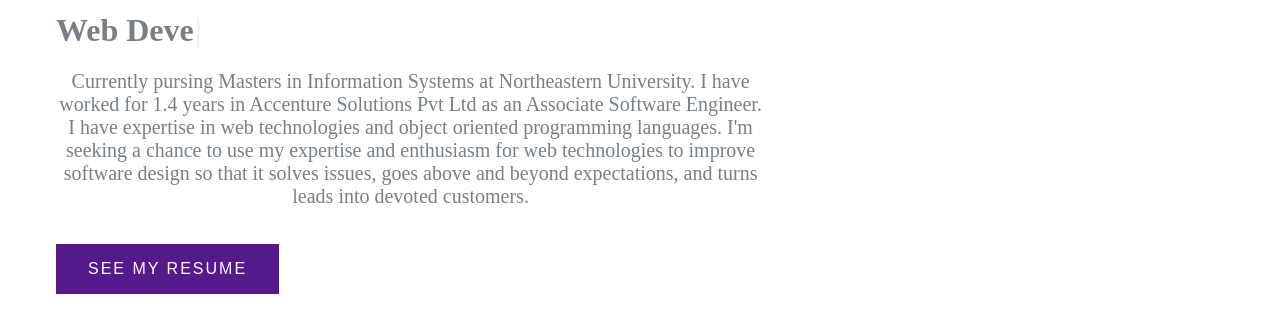
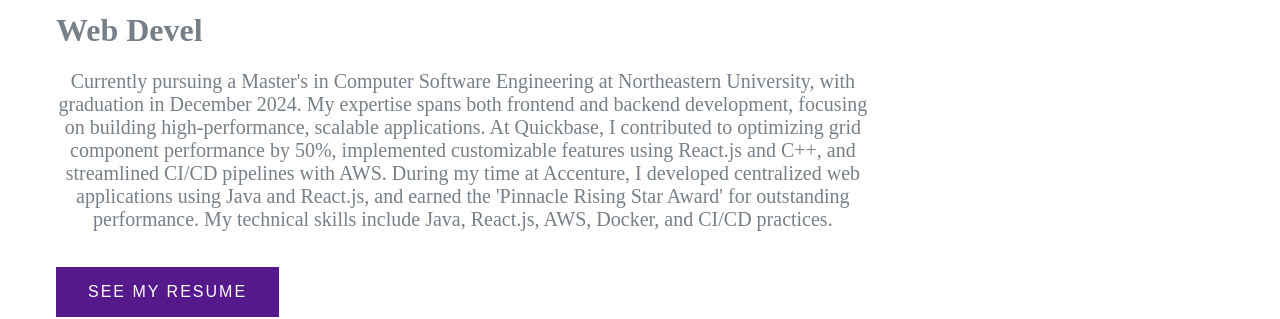
Before and after one commit to bonie09/boniesachdev.dev, a React (Create React App) app: page /#/ in a window 1280 px wide. Shown: the part 222-541 px from the top of the page. Built offline with nearby package versions, Linux system fonts and the light colour scheme; a web font is replaced by a local one.

Commit message:
updated quickbase experience

```diff
--- a/package.json
+++ b/package.json
@@ -19,7 +19,7 @@
     "react-bootstrap": "^2.4.0",
     "react-custom-scrollbars": "^4.2.1",
     "react-dom": "^18.2.0",
-    "react-glitch-text": "^0.1.81",
+    "react-glitch-text": "^0.2.0",
     "react-headroom": "^3.2.0",
     "react-loadable": "^5.5.0",
     "react-lottie": "^1.2.3",
--- a/src/Components/experienceSection/ExperienceSection.js
+++ b/src/Components/experienceSection/ExperienceSection.js
@@ -1,9 +1,23 @@
 import accenture from "../../images/companies images/accenture.png";
 import sarvaswa from "../../images/companies images/sarvaswa.png";
+import quickbase from "../../images/companies images/quickbase.png";
 
 export const experienceInfo = {
   title: "Experience",
   companies: [
+    {
+      companyName: "Quickbase",
+      image: quickbase,
+      jobtitle: "Software Engineer Co-op",
+      duration: "January 2024 - June 2024",
+      descBullets: [
+        "Developed a column resizing feature for grid components using React.js and Redux in Docker containers, which resulted in a 50% improvement in the efficiency of header components, enhancing the user experience with smoother adjustments",
+        "Implemented a density spacing feature in React.js and C++, allowing users to choose grid styling options and storing preferences via GraphQL, enhancing keyboard and voice-over accessibility for more user-friendly experience",
+        "Configured CI/CD pipelines with GitHub Actions for streamlined build, test, and deployment processes, and deployed 1,000+ summary-report versions using AWS CloudFormation",
+        "Automated performance testing with Playwright on data sets ranging from 500x6 to 32,000x26 rows & columns and conducted cross-browser testing (Chromium, Firefox, WebKit), ensuring efficient performance and optimal grid load times across large datasets",
+        "Achieved 80% code coverage by crafting thorough robust Jest tests, squashing major bugs, and maintaining top-notch code quality",
+      ],
+    },
     {
       companyName: "Accenture Solutions Pvt. Ltd.",
       image: accenture,
--- a/src/Pages/About/About.js
+++ b/src/Pages/About/About.js
@@ -40,13 +40,17 @@
             />
           </h1>
           <p className="subtitle">
-            Currently pursing Masters in Information Systems at Northeastern
-            University. I have worked for 1.4 years in Accenture Solutions Pvt
-            Ltd as an Associate Software Engineer. I have expertise in web
-            technologies and object oriented programming languages. I'm seeking
-            a chance to use my expertise and enthusiasm for web technologies to
-            improve software design so that it solves issues, goes above and
-            beyond expectations, and turns leads into devoted customers.
+            Currently pursuing a Master's in Computer Software Engineering at
+            Northeastern University, with graduation in December 2024. My
+            expertise spans both frontend and backend development, focusing on
+            building high-performance, scalable applications. At Quickbase, I
+            contributed to optimizing grid component performance by 50%,
+            implemented customizable features using React.js and C++, and
+            streamlined CI/CD pipelines with AWS. During my time at Accenture, I
+            developed centralized web applications using Java and React.js, and
+            earned the 'Pinnacle Rising Star Award' for outstanding performance.
+            My technical skills include Java, React.js, AWS, Docker, and CI/CD
+            practices.
           </p>
           <button className="hover-button" onClick={openResume}>
             <span>See My Resume</span>
```
Also changed, not shown: src/images/companies images/quickbase.png (added), 1 other file (tests, documents, lock files or other folders).
